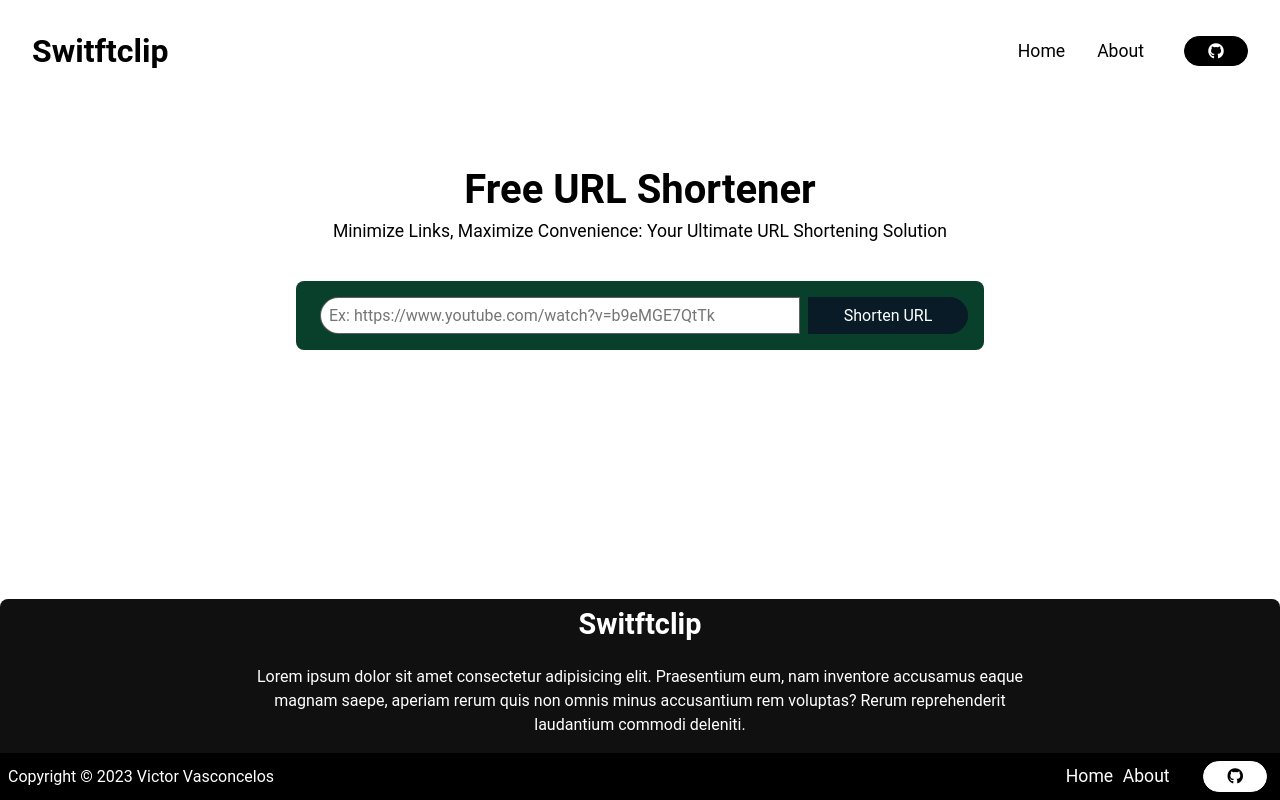
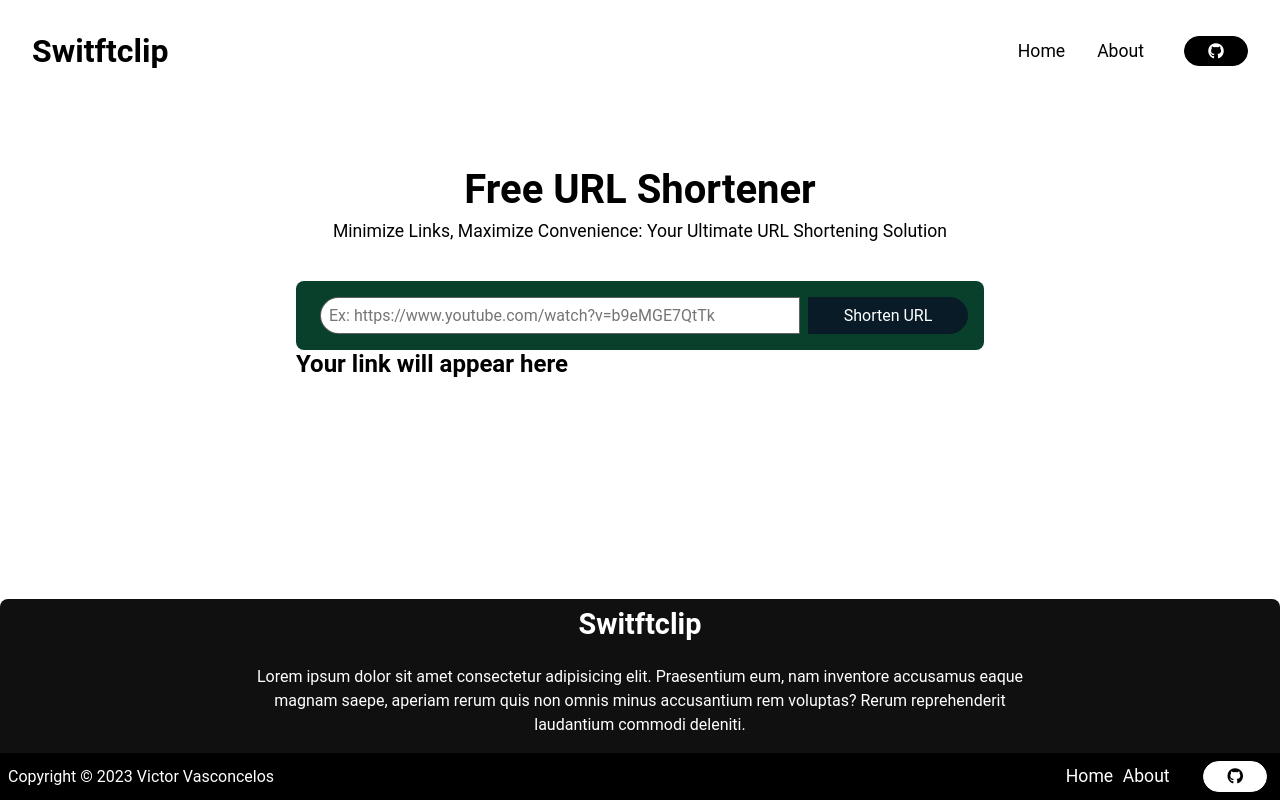
Before and after one commit to OVasconceloss/swiftclip-shortener, a React (Vite) app: page / in a window 1280 px wide. Built offline with nearby package versions, Linux system fonts and the light colour scheme.

Commit message:
feat: Create section to show shortened URL

```diff
--- a/src/pages/Home.tsx
+++ b/src/pages/Home.tsx
@@ -12,12 +12,15 @@ interface URLData {
 
 const Home: React.FC = () => {
     const [URL, setURL] = useState<string>("");
+    const [isShorten, setIsShorten] = useState<boolean>(false);
     const [data, setData] = useState<URLData>({id: "", link: "", long_url: ""});
 
     const handleShortenURL = async () => {
         try {
             const response = await shortenURL.post('/shorten', { long_url: URL });
             setData(response.data);
+
+            setIsShorten(true);
         } catch (error) {
             window.alert("We couldn't shorten your link! Try again");
             console.log(`Error: ${error}`);
@@ -46,9 +49,15 @@ const Home: React.FC = () => {
                         placeholder="Ex: https://www.youtube.com/watch?v=b9eMGE7QtTk"/>
                     <button className="url-input-button" onClick={handleShortenURL}>Shorten URL</button>
                 </div>
-                <div className="section-shortener-url">
-                    <h3 className="shortener-url-link">{data.link}</h3>
-                </div>
+                {
+                    !isShorten ?
+                    <h1 className="shortener-url-text">Your link will appear here</h1>
+                    :
+                    <div className="section-shortener-url">
+                        <h3 className="shortener-url-link">{data.link}</h3>
+                        <button className="section-shortener-button">Copy URL to Clipboard</button>
+                    </div>
+                }
             </section>
         </main>
         <Footer />
```
